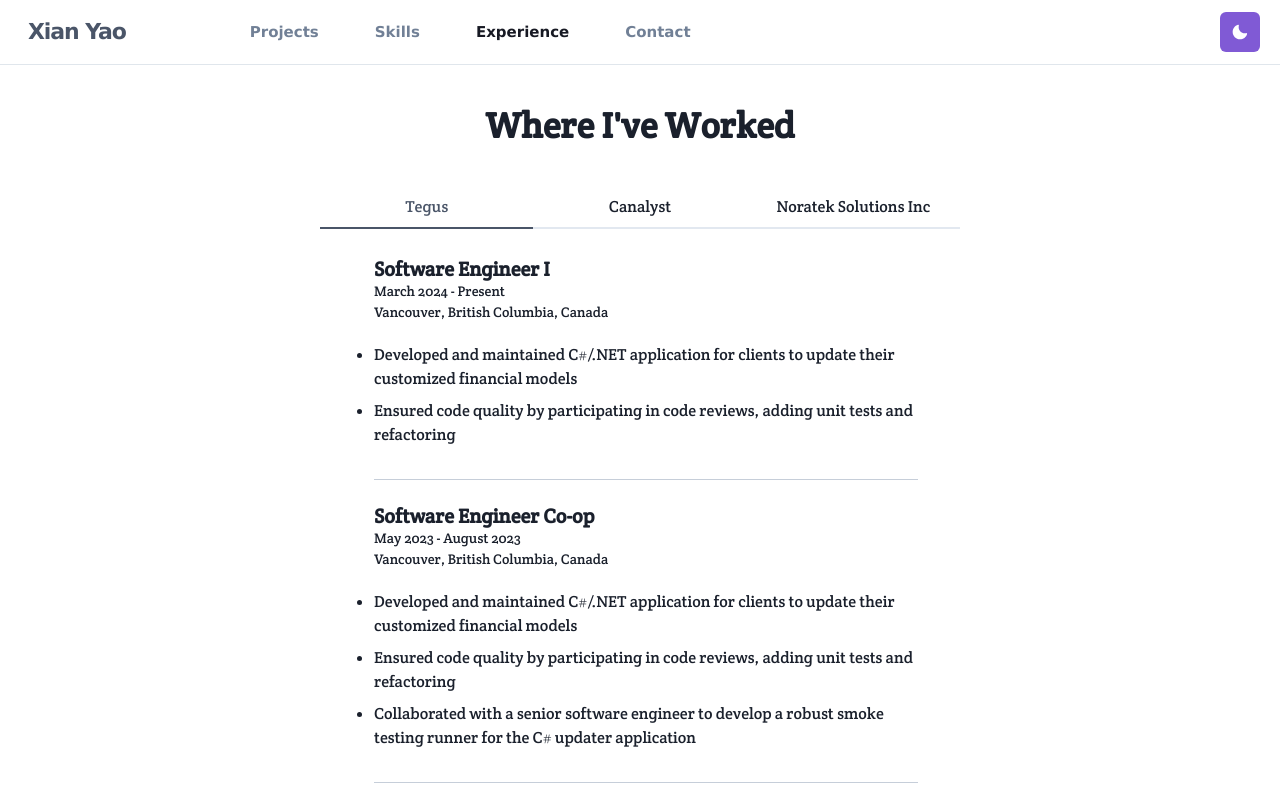
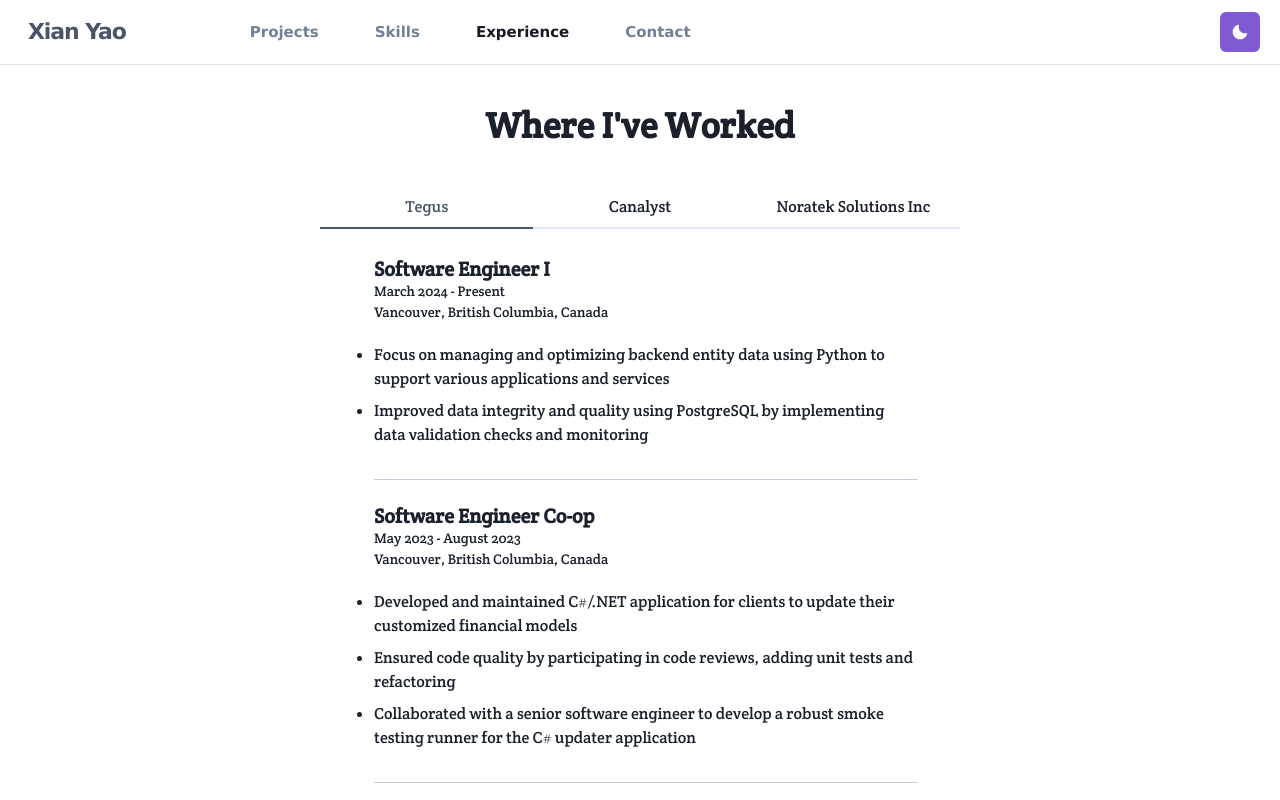
Before and after one commit to xianyao009/xianyaong-portfolio, a Next.js app: page /experience in a window 1280 px wide. Shown: the top 800 px of the page. Built offline with nearby package versions, Linux system fonts and the light colour scheme.

Commit message:
Update content

```diff
--- a/components/container/ExperienceContainer.js
+++ b/components/container/ExperienceContainer.js
@@ -47,12 +47,13 @@
                     </Text>
                     <List styleType="disc" spacing={2} mt={5}>
                       <ListItem>
-                        Developed and maintained C#/.NET application for clients
-                        to update their customized financial models
+                        Focus on managing and optimizing backend entity data
+                        using Python to support various applications and
+                        services
                       </ListItem>
                       <ListItem>
-                        Ensured code quality by participating in code reviews,
-                        adding unit tests and refactoring
+                        Improved data integrity and quality using PostgreSQL by
+                        implementing data validation checks and monitoring
                       </ListItem>
                       <Box as="br" />
                       <Divider w="100%" borderColor="gray.400" mt={40} />
```
